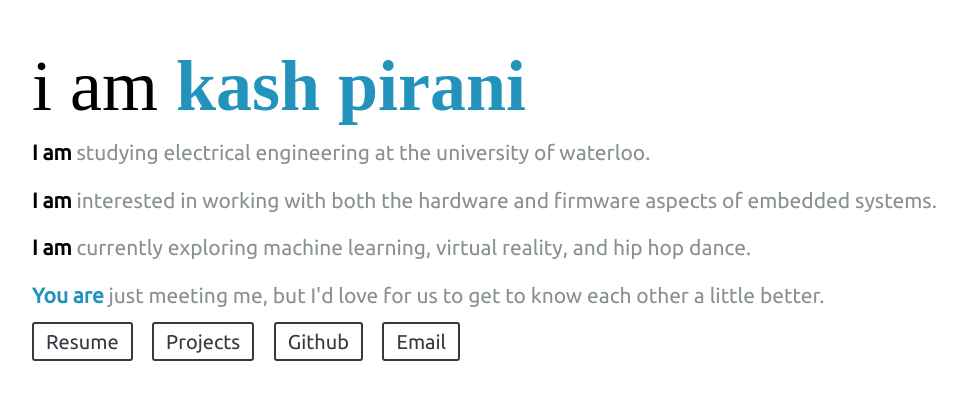
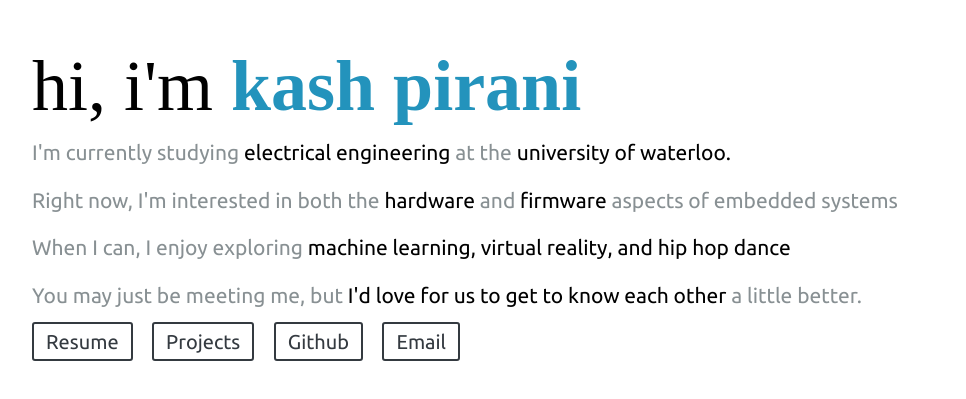
Before and after one commit to KashPirani/KashPirani.github.io, a plain HTML site: page index.html in a window 1280 px wide. Shown: the part 107-506 px from the top of the page, without its empty margins (243-1209 px from the left). Drawn offline with nearby package versions, Linux system fonts and the light colour scheme; a web font is replaced by a local one.

Commit message:
Updated Summary

```diff
--- a/index.html
+++ b/index.html
@@ -13,11 +13,11 @@
 <body class = "container" style="margin-top: 150px">
     <div class="row">
         <div class="col-md-10 offset-md-2">
-                <h1>i am <span class="highlight1 weight1">kash pirani</span></h1>
-                <p><span class="highlight2 weight1">I am</span><span class = "ptext"> studying electrical engineering at the university of waterloo.</span></p>
-                <p><span class="weight1 highlight2">I am</span><span class = "ptext"> interested in working with both the hardware and firmware aspects of embedded systems.</span></p>
-                <p><span class="weight1 highlight2">I am</span><span class = "ptext"> currently exploring machine learning, virtual reality, and hip hop dance.</span></p>
-                <p><span class="weight1 highlight1">You are</span><span class = "ptext"> just meeting me, but I'd love for us to get to know each other a little better.</span></p>
+                <h1>hi, i'm<span class="highlight1 weight1"> kash pirani</span></h1>
+                <p>I'm currently studying <span class = "highlight2">electrical engineering</span> at the <span class = "highlight2">university of waterloo.</span></p>
+                <p>Right now, I'm interested in both the <span class = "highlight2">hardware</span> and <span class = "highlight2">firmware</span> aspects of embedded systems</p>
+                <p>When I can, I enjoy exploring <span class = "highlight2">machine learning, virtual reality, and hip hop dance</span></p>
+                <p>You may just be meeting me, but <span class = "highlight2">I'd love for us to get to know each other</span> a little better.</p>
                 <a class="btn btn-outline-dark" href="Resume-KashPirani.pdf">Resume</a>
                 <a class="btn btn-outline-dark" href="Projects.html">Projects</a>
                 <a class="btn btn-outline-dark" href="https://github.com/KashPirani">Github</a>
--- a/text.css
+++ b/text.css
@@ -22,13 +22,11 @@ a{
     font-family: Ubuntu;
     font-size: 21px;
     color: black;
-    text-decoration: underline;
-    text-decoration-color:#black;
-    margin-right: 10px;
+    text-decoration: none;
+    margin-top: 100px;
 }
 a:hover{
     color: #2393bc;
-    text-decoration-color:#889093;
 }
 
 .weight1{
@@ -67,7 +65,3 @@ a:hover{
     background-color: white;
     border-color: #2393bc;
 }
-
-a{
-    text-decoration: none;
-}
```
